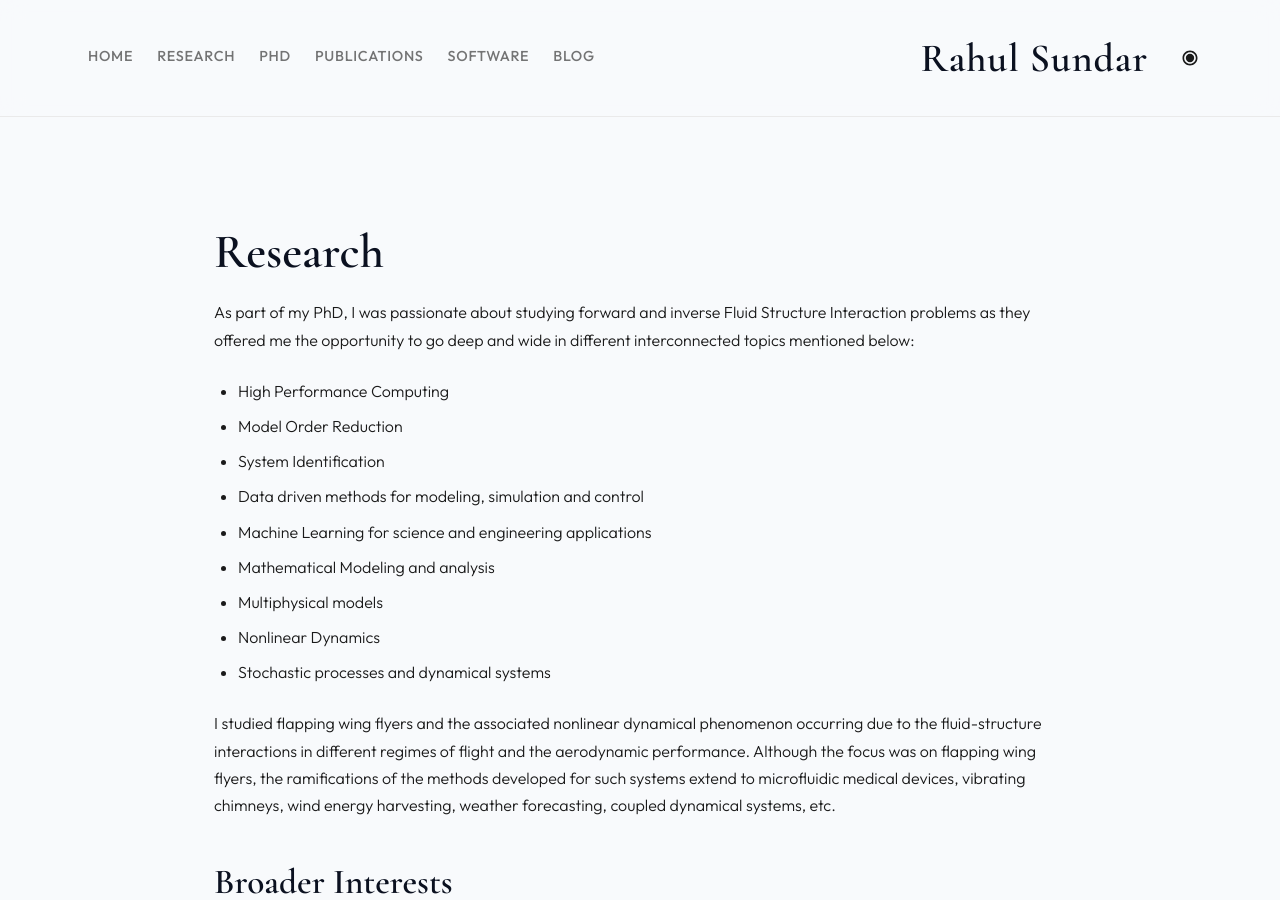
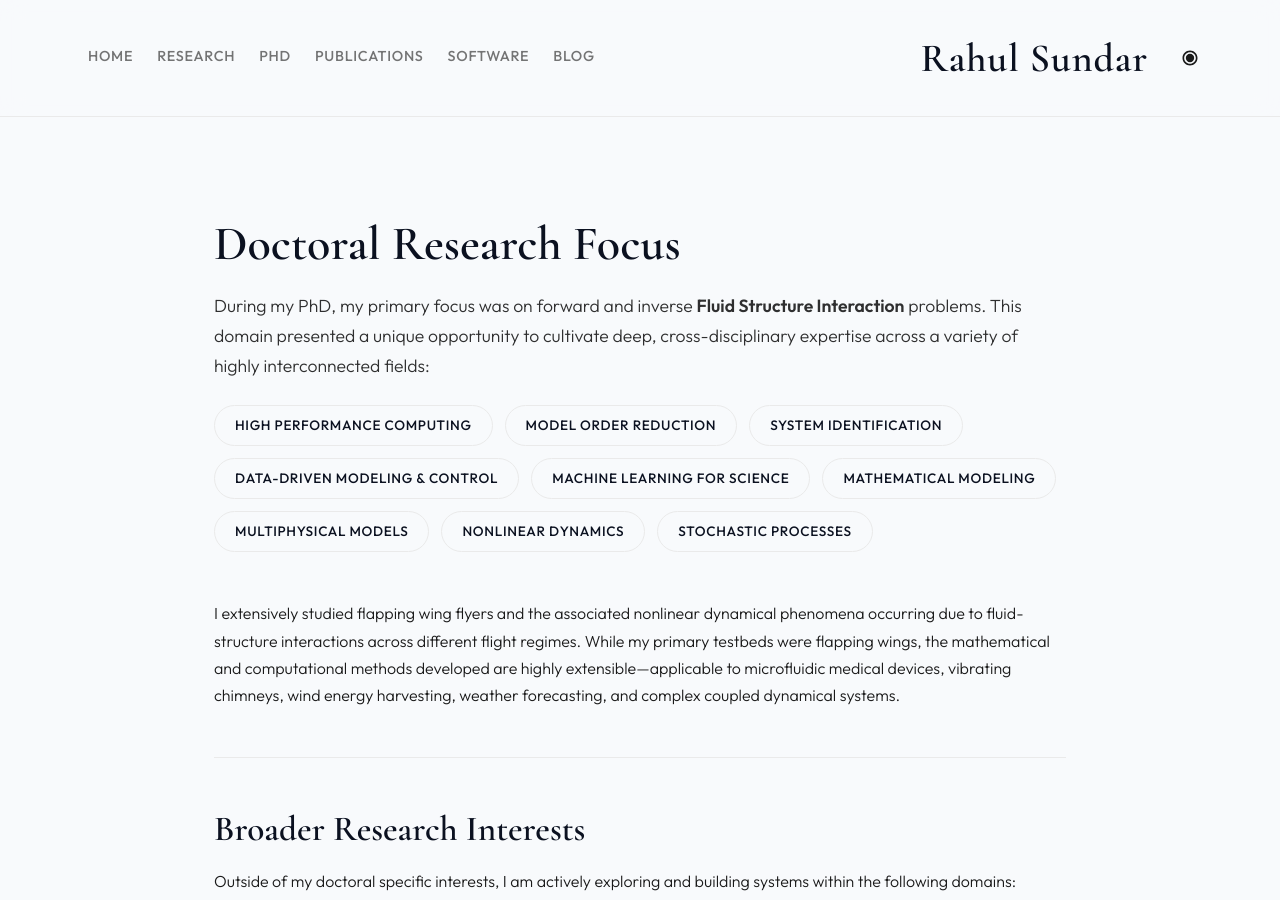
Before and after one commit to RahulSundar/rahulsundar.github.io, a Jekyll site: the page built from research.md, in a window 1280 px wide and 900 px high. Built offline with Jekyll 4.4.1, drawn with Linux system fonts in a browser that asks for light colours; some of the changed text lies outside the part shown.

Commit message:
Convert subpages to use sleek cards and grids

```diff
--- a/assets/css/style.css
+++ b/assets/css/style.css
@@ -420,6 +420,35 @@
     opacity: 0.8;
 }
 
+/* Topic Tags */
+.tag-grid {
+    display: flex;
+    flex-wrap: wrap;
+    gap: 0.75rem;
+    margin: 1.5rem 0 3rem 0;
+}
+
+.topic-tag {
+    background-color: transparent;
+    color: var(--heading-color);
+    border: 1px solid var(--border-color);
+    padding: 0.5rem 1.25rem;
+    border-radius: 2rem;
+    font-size: 0.85rem;
+    font-weight: 500;
+    text-transform: uppercase;
+    letter-spacing: 0.05em;
+    transition: var(--transition);
+}
+
+.topic-tag:hover {
+    background-color: var(--heading-color);
+    color: var(--bg-color);
+    border-color: var(--heading-color);
+    transform: translateY(-2px);
+    box-shadow: var(--shadow-sm);
+}
+
 /* Media Queries */
 @media (max-width: 1000px) {
     .header-wrapper {
--- a/research.md
+++ b/research.md
@@ -3,26 +3,55 @@
 title: Research
 ---
 
-# Research
+<div class="fade-in mb-8" style="margin-top: 2rem;">
+    <h1 style="margin-top: 0;">Doctoral Research Focus</h1>
+    <p style="font-size: 1.1rem; opacity: 0.9;">
+        During my PhD, my primary focus was on forward and inverse <strong>Fluid Structure Interaction</strong> problems. This domain presented a unique opportunity to cultivate deep, cross-disciplinary expertise across a variety of highly interconnected fields:
+    </p>
 
-As part of my PhD, I was passionate about studying forward and inverse Fluid Structure Interaction problems as they offered me the opportunity to go deep and wide in different interconnected topics mentioned below:
-- High Performance Computing
-- Model Order Reduction
-- System Identification
-- Data driven methods for modeling, simulation and control
-- Machine Learning for science and engineering applications
-- Mathematical Modeling and analysis
-- Multiphysical models
-- Nonlinear Dynamics
-- Stochastic processes and dynamical systems
+    <div class="tag-grid">
+        <span class="topic-tag">High Performance Computing</span>
+        <span class="topic-tag">Model Order Reduction</span>
+        <span class="topic-tag">System Identification</span>
+        <span class="topic-tag">Data-Driven Modeling & Control</span>
+        <span class="topic-tag">Machine Learning for Science</span>
+        <span class="topic-tag">Mathematical Modeling</span>
+        <span class="topic-tag">Multiphysical Models</span>
+        <span class="topic-tag">Nonlinear Dynamics</span>
+        <span class="topic-tag">Stochastic Processes</span>
+    </div>
 
-I studied flapping wing flyers and the associated nonlinear dynamical phenomenon occurring due to the fluid-structure interactions in different regimes of flight and the aerodynamic performance. Although the focus was on flapping wing flyers, the ramifications of the methods developed for such systems extend to microfluidic medical devices, vibrating chimneys, wind energy harvesting, weather forecasting, coupled dynamical systems, etc.
+    <p>
+        I extensively studied flapping wing flyers and the associated nonlinear dynamical phenomena occurring due to fluid-structure interactions across different flight regimes. While my primary testbeds were flapping wings, the mathematical and computational methods developed are highly extensible—applicable to microfluidic medical devices, vibrating chimneys, wind energy harvesting, weather forecasting, and complex coupled dynamical systems.
+    </p>
+</div>
 
-## Broader Interests
+<hr>
 
-Outside of my PhD specific interests, I am currently interested in:
-- Scientific Machine learning for climate science, Robotics, EV, Healthcare, pharma - basically all things - engineering/ interdisciplinary.
-- Generative AI for: (1) science & math & computing, (2) conversational applications, and (3) Content generation and art.
-- Broadly understanding large scale usecases of ML + automation, optimisation and control
-- Learning how to build scalable user-first ML models/systems, and
-- Understanding the schools of thought towards building AGI
+<div class="fade-in mt-8">
+    <h2>Broader Research Interests</h2>
+    <p>Outside of my doctoral specific interests, I am actively exploring and building systems within the following domains:</p>
+
+    <div class="nav-grid" style="margin-top: 2rem;">
+        <div class="suave-card fade-in">
+            <h3>Scientific Machine Learning</h3>
+            <p>Applying ML to climate science, robotics, EVs, healthcare, and pharmaceuticals—focusing on highly interdisciplinary engineering challenges.</p>
+        </div>
+        <div class="suave-card fade-in">
+            <h3>Generative AI</h3>
+            <p>Leveraging GenAI for (1) science, math, & computing, (2) scalable conversational applications, and (3) procedural content generation and art.</p>
+        </div>
+        <div class="suave-card fade-in">
+            <h3>ML Automation & Control</h3>
+            <p>Broadly understanding and implementing large-scale use cases of machine learning paired with automation, optimization, and control theory.</p>
+        </div>
+        <div class="suave-card fade-in">
+            <h3>Scalable ML Systems</h3>
+            <p>Designing, architecting, and learning how to build robust, scalable, and inherently user-first machine learning models and data systems.</p>
+        </div>
+        <div class="suave-card fade-in" style="grid-column: 1 / -1; max-width: 600px; margin: 0 auto;">
+            <h3>Pathways to AGI</h3>
+            <p>Studying and understanding the diverse schools of thought, architectures, and philosophies guiding the pursuit of Artificial General Intelligence.</p>
+        </div>
+    </div>
+</div>
```
Also changed, not shown: outreach.md (+31 -11 lines), software.md (+26 -6 lines), teaching.md (+19 -7 lines).
